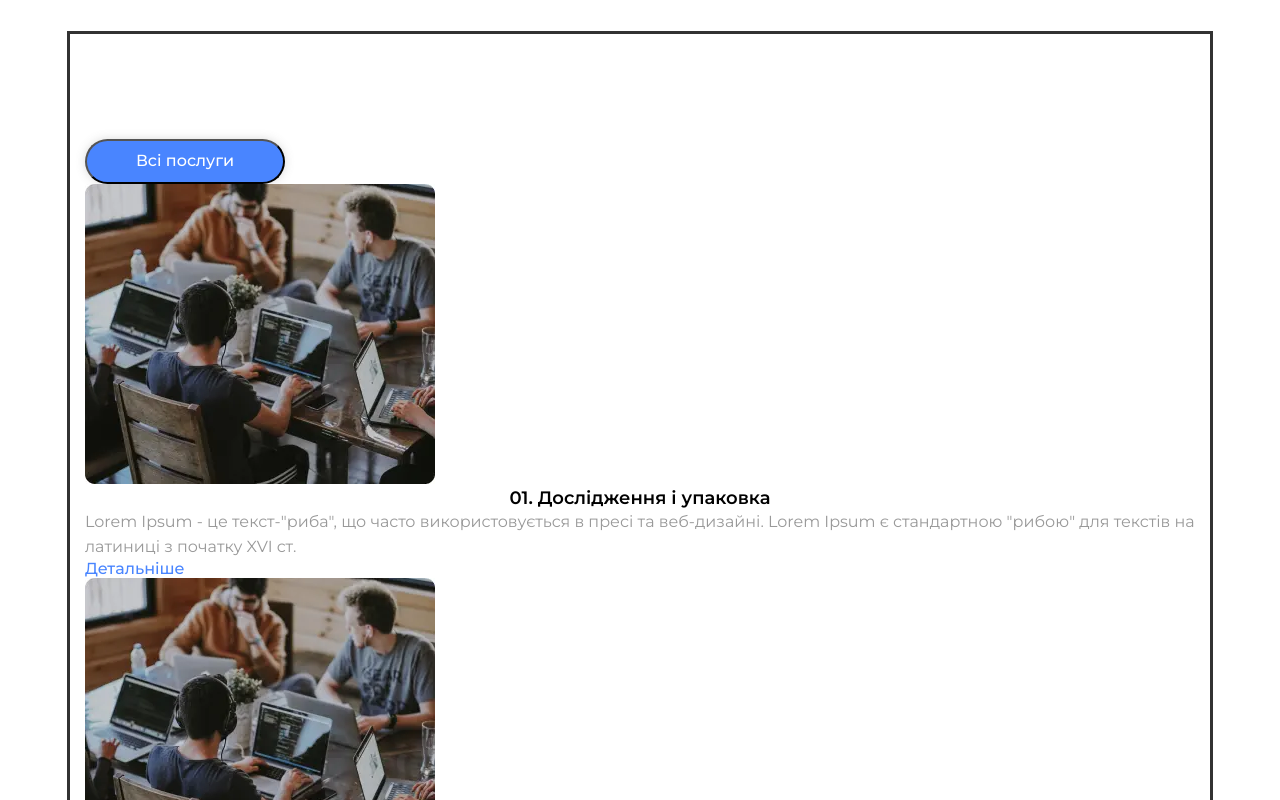
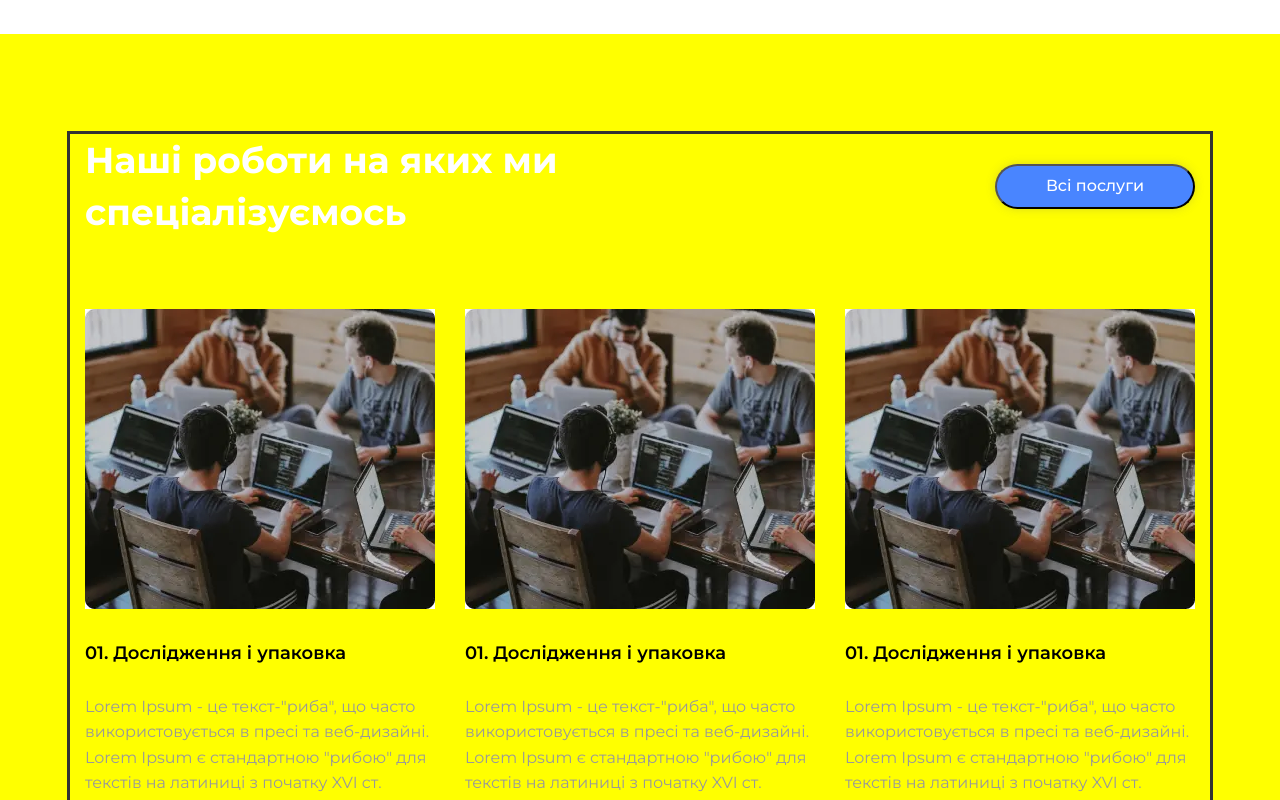
Before and after one commit to vitylia/practice-BC-58-cope, a plain HTML site: page index.html in a window 1280 px wide. Shown: the part 2420-3220 px from the top of the page. Drawn offline with nearby package versions, Linux system fonts and the light colour scheme.

Commit message:
works-position

```diff
--- a/css/styles.css
+++ b/css/styles.css
@@ -163,6 +163,7 @@ a {
 .servises-info {
   max-width: 730px;
   margin: 0 auto 80px;
+  text-align: center;
 }
 
 .servises-list {
@@ -231,6 +232,7 @@ a {
 }
 .standarts-title {
   margin-bottom: 60px;
+  text-align: left;
 }
 .standart-description {
   margin-bottom: 42px;
@@ -264,14 +266,45 @@ a {
 }
 
 /* Works */
-.work{
+.works{
   padding-top: 100px;
   padding-bottom: 80px;
+  background-color: yellow;
+
 }
 .works-title{
 max-width: 540px;
 color: var(--background-text-color);
+text-align: left;
 
+
+}
+ .works-list {
+  display: flex;
+  gap: 30px;
+  border-bottom: solid #E0E0E0;
+
+ }
+ .works-box {
+display: flex;
+justify-content: space-between;
+align-items: center;
+margin-bottom: 70px;
+ }
+
+ .works-img {
+  margin-bottom: 30px;
+ }
+
+ .works-subtitle {
+  text-align: left;
+  margin-bottom: 30px;
+ }
+.works-text {
+  margin-bottom: 47px;
+}
+.works-item {
+  padding-bottom: 85px;
 }
 
 
--- a/index.html
+++ b/index.html
@@ -183,10 +183,14 @@
       <!-- Works -->
       <section class="works">
         <div class="container">
-          <h2 class="works-title section-title">
-            Наші роботи на яких ми спеціалізуємось
-          </h2>
-          <button class="button works-button" type="button">Всі послуги</button>
+          <div class="works-box">
+            <h2 class="works-title section-title">
+              Наші роботи на яких ми спеціалізуємось
+            </h2>
+            <button class="button works-button" type="button">
+              Всі послуги
+            </button>
+          </div>
           <ul class="works-list">
             <li class="works-item">
               <img
@@ -216,7 +220,7 @@
 
                 Дослідження і упаковка
               </h3>
-              <p class="main-text works-tex">
+              <p class="main-text works-text">
                 Lorem Ipsum - це текст-"риба", що часто використовується в пресі
                 та веб-дизайні. Lorem Ipsum є стандартною "рибою" для текстів на
                 латиниці з початку XVI ст.
@@ -229,12 +233,12 @@
                 src="./images/work.webp"
                 alt="work process"
               />
-              <h3 class="subtitle-text">
+              <h3 class="subtitle-text works-subtitle">
                 <span> 01. </span>
 
                 Дослідження і упаковка
               </h3>
-              <p class="main-text works-tex">
+              <p class="main-text works-text">
                 Lorem Ipsum - це текст-"риба", що часто використовується в пресі
                 та веб-дизайні. Lorem Ipsum є стандартною "рибою" для текстів на
                 латиниці з початку XVI ст.
```
